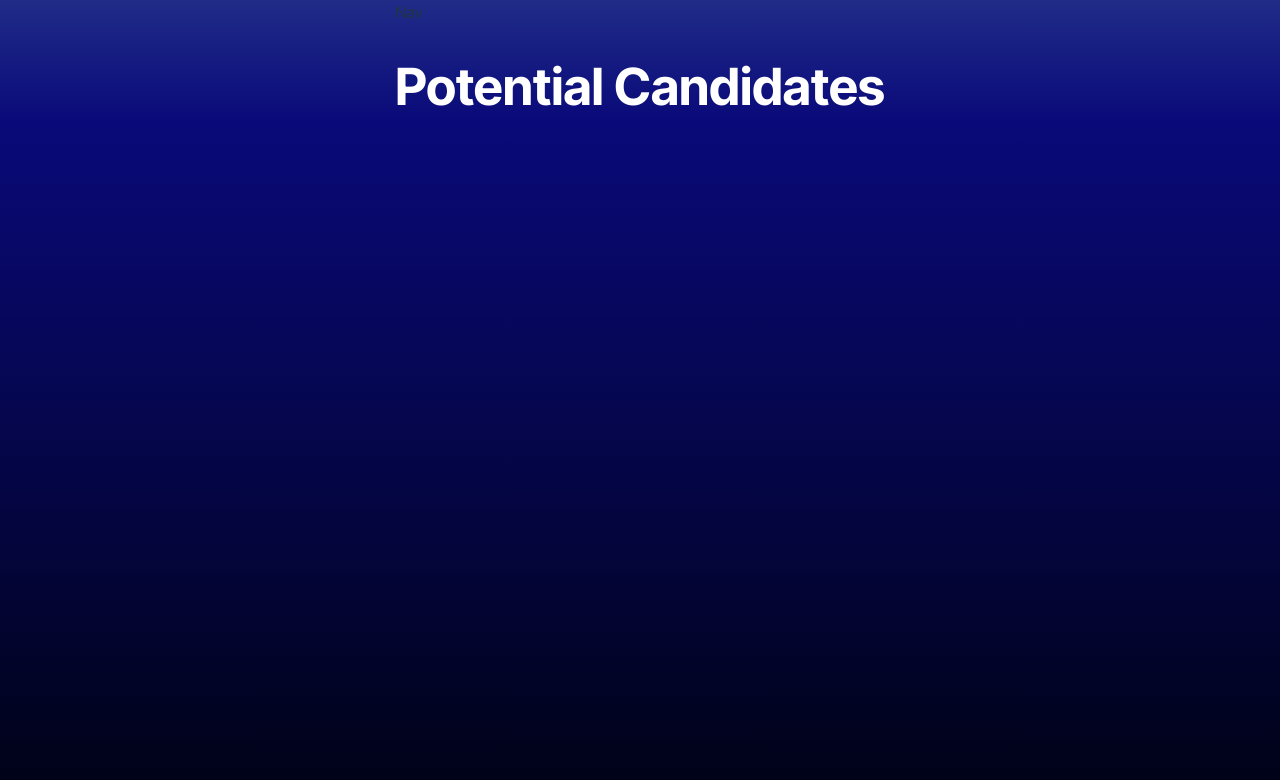
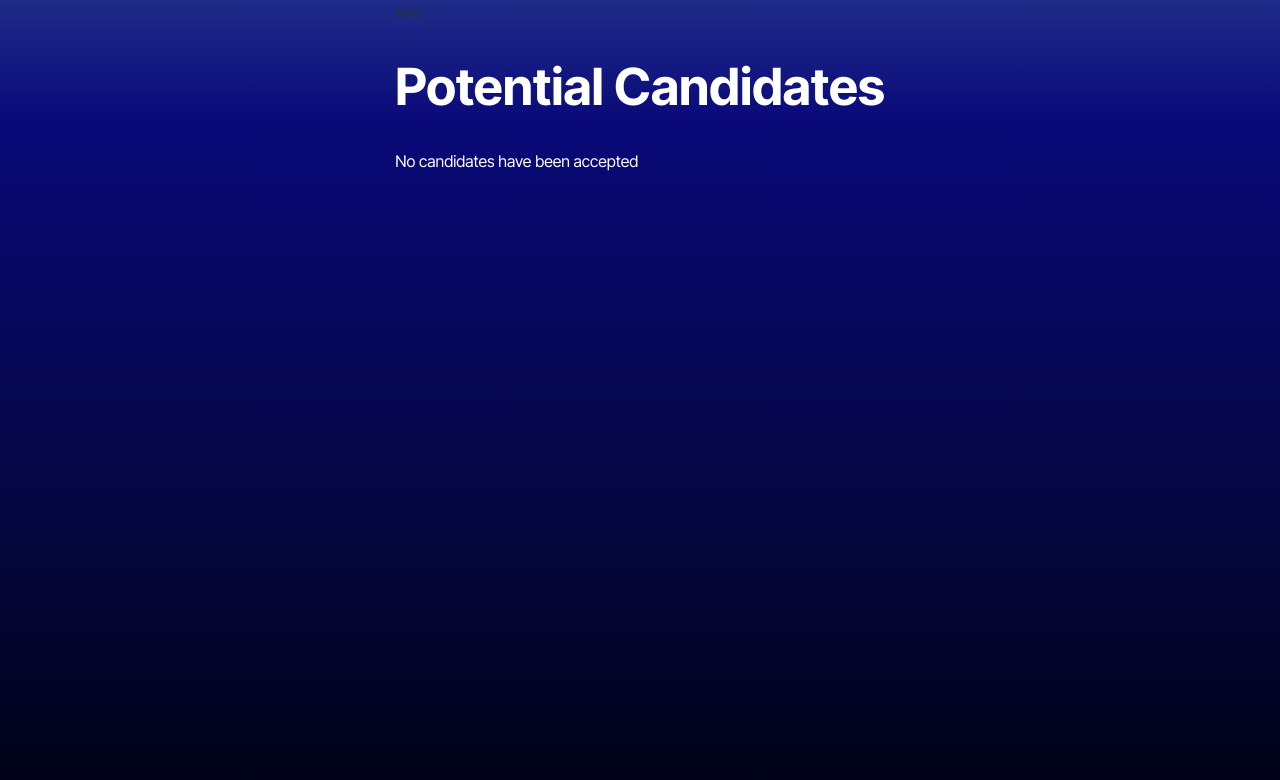
Before and after one commit to kristivent/CandidateSearch, a React (Vite) app: page /SavedCandidates in a window 1280 px wide. Shown: the top 780 px of the page. Built offline with nearby package versions, Linux system fonts and the light colour scheme.

Commit message:
created savedcandidates code and updated search to match

```diff
--- a/src/pages/CandidateSearch.tsx
+++ b/src/pages/CandidateSearch.tsx
@@ -5,7 +5,11 @@ import Candidate from '../interfaces/Candidate.interface';
 const CandidateSearch = () => {
   const [candidates, setCandidates] = useState<Candidate[]>([]);
   const [currentCandidateIndex, setCurrentCandidateIndex] = useState(0);
-  const [savedCandidates, setSavedCandidates] = useState<Candidate[]>([]);
+  const [savedCandidates, setSavedCandidates] = useState<Candidate[]>(() => {
+    const saved = localStorage.getItem('savedCandidates');
+    return saved ? JSON.parse(saved) : [];
+  });
+
 
   useEffect(() => {
     const fetchCandidates = async () => {
@@ -36,7 +40,9 @@ const CandidateSearch = () => {
 
   const handleSaveCandidate = () => {
     if (currentCandidateIndex < candidates.length) {
-      setSavedCandidates([...savedCandidates, candidates[currentCandidateIndex]]);
+      const newSavedCandidates = [...savedCandidates, candidates[currentCandidateIndex]];
+      setSavedCandidates(newSavedCandidates);
+      localStorage.setItem('savedCandidates', JSON.stringify(newSavedCandidates));
       setCurrentCandidateIndex(currentCandidateIndex + 1);
     }
   };
--- a/src/pages/SavedCandidates.tsx
+++ b/src/pages/SavedCandidates.tsx
@@ -1,8 +1,38 @@
+import { useState, useEffect } from 'react';
+import Candidate from '../interfaces/Candidate.interface';
+
 const SavedCandidates = () => {
+  const [savedCandidates, setSavedCandidates] = useState<Candidate[]>(() => {
+    const saved = localStorage.getItem('savedCandidates');
+    return saved ? JSON.parse(saved) : [];
+  });
+
+  useEffect(() => {
+    const saved = localStorage.getItem('savedCandidates');
+    if (saved) {
+      setSavedCandidates(JSON.parse(saved));
+    }
+  }, []);
+
   return (
-    <>
+    <div className="saved-candidates-container">
       <h1>Potential Candidates</h1>
-    </>
+      {savedCandidates.length > 0 ? (
+        savedCandidates.map((candidate, index) => (
+          <div key={index} className="candidate-container">
+            <img src={candidate.Avatar || ''} alt={candidate.Name || 'Candidate Avatar'} className="candidate-avatar" />
+            <h2>{candidate.Name}</h2>
+            <p>Username: {candidate.UserName}</p>
+            <p>Location: {candidate.Location}</p>
+            <p>Email: {candidate.Email}</p>
+            <p>Company: {candidate.Company}</p>
+            <a href={candidate.Html_url || '#'} target="_blank" rel="noopener noreferrer">GitHub Profile</a>
+          </div>
+        ))
+      ) : (
+        <p>No candidates have been accepted</p>
+      )}
+    </div>
   );
 };
 
```
